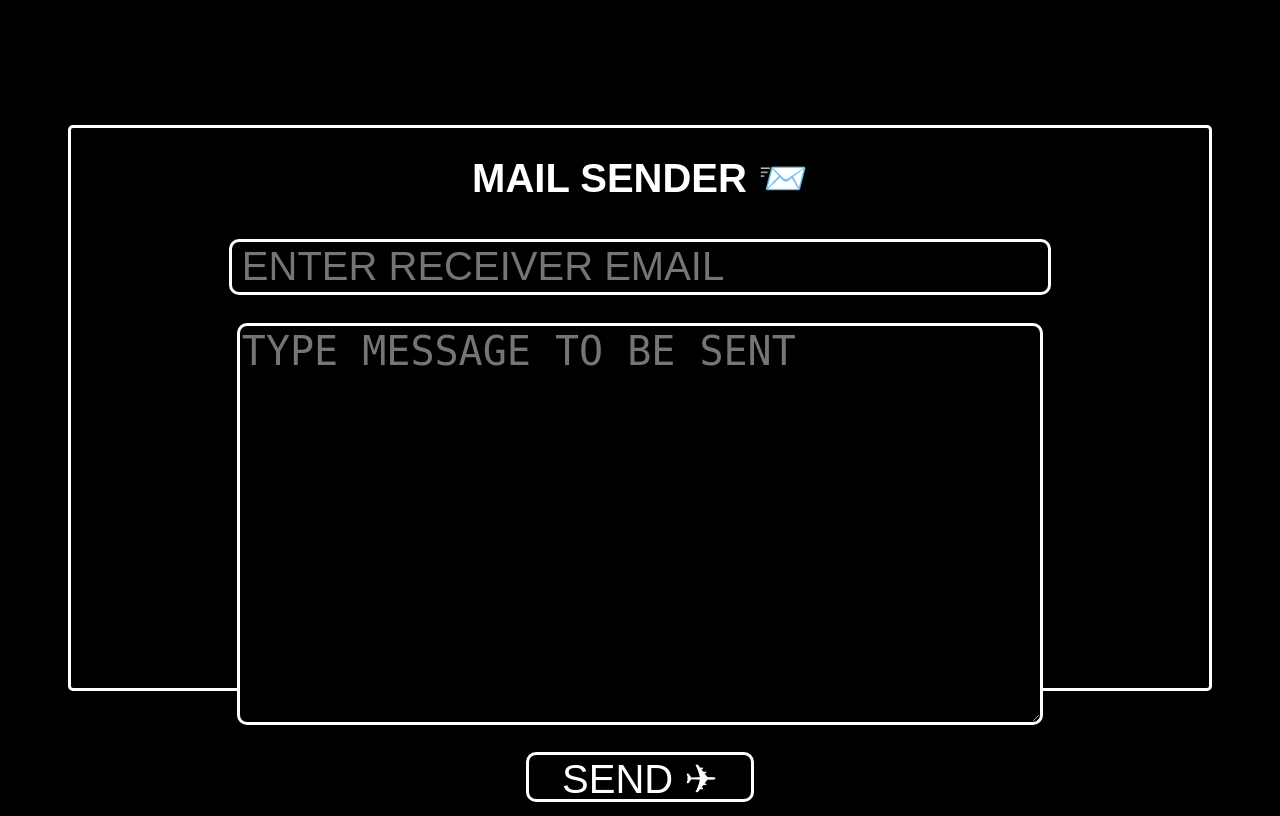
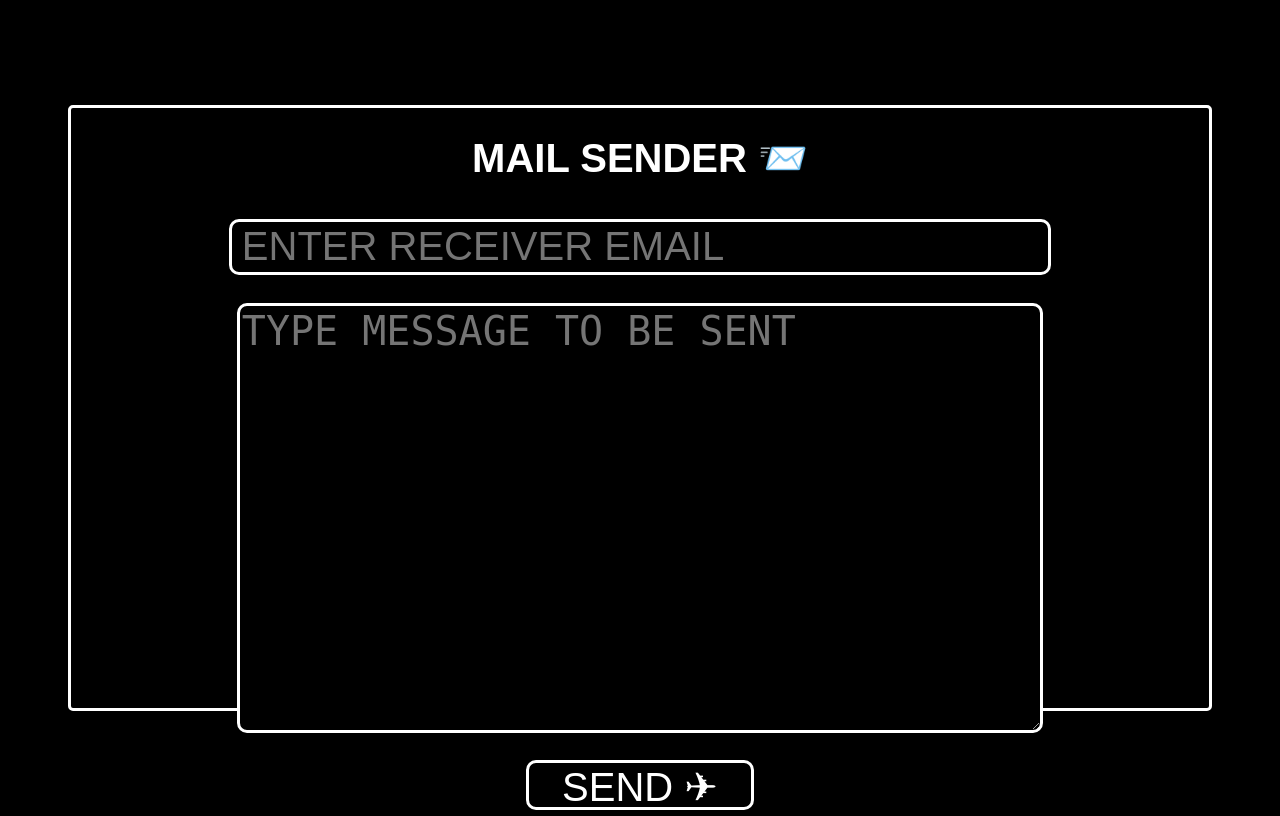
Before and after one commit to Sman12345678/Mail-Sender, a Flask app: page / in a window 1280 px wide. Run offline with Flask 3, Linux system fonts and the light colour scheme.

Commit message:
Update index.html

```diff
--- a/templates/index.html
+++ b/templates/index.html
@@ -19,7 +19,7 @@
     width:90%;
     justify-content:center;
     text-align:center;
-    height:70%;
+    height:75%;
  }
   #send{
     color:#fff;
```
